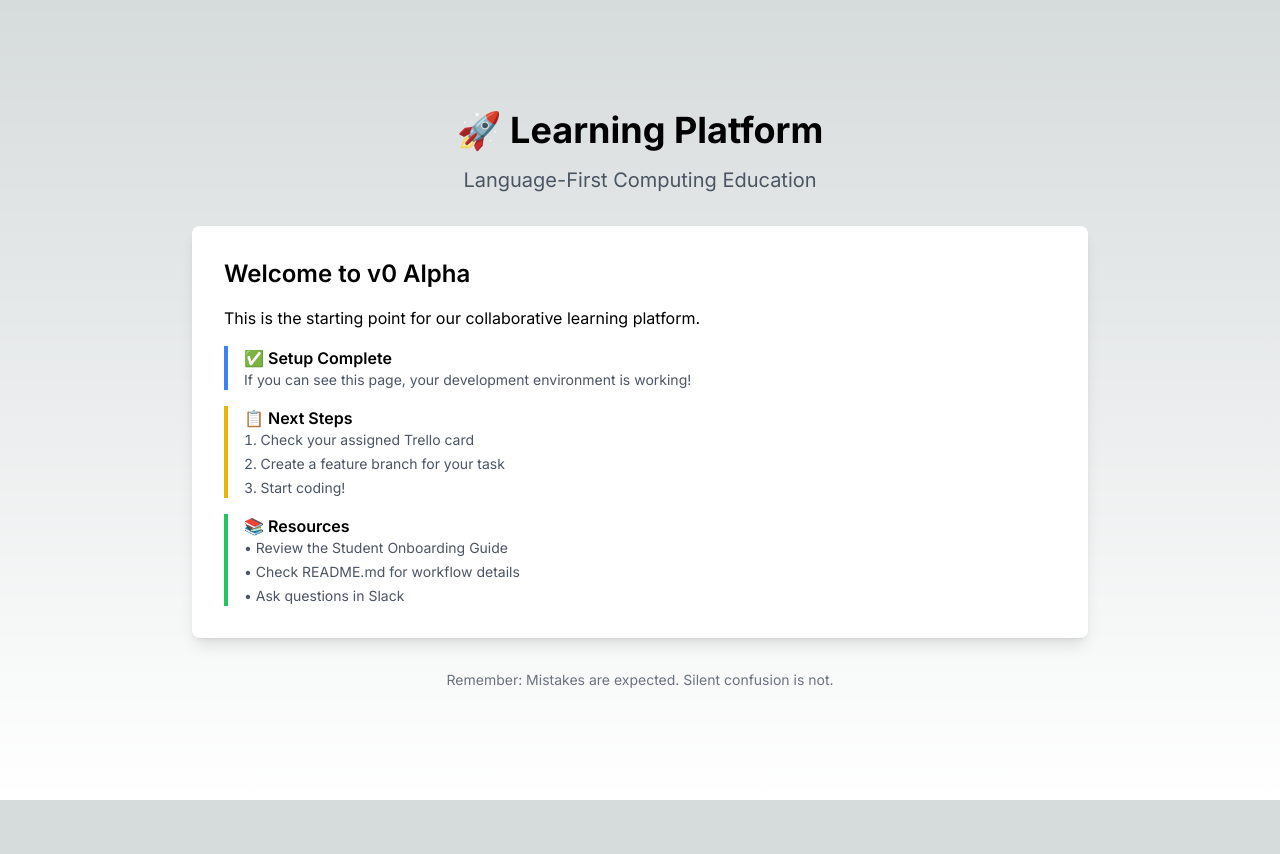
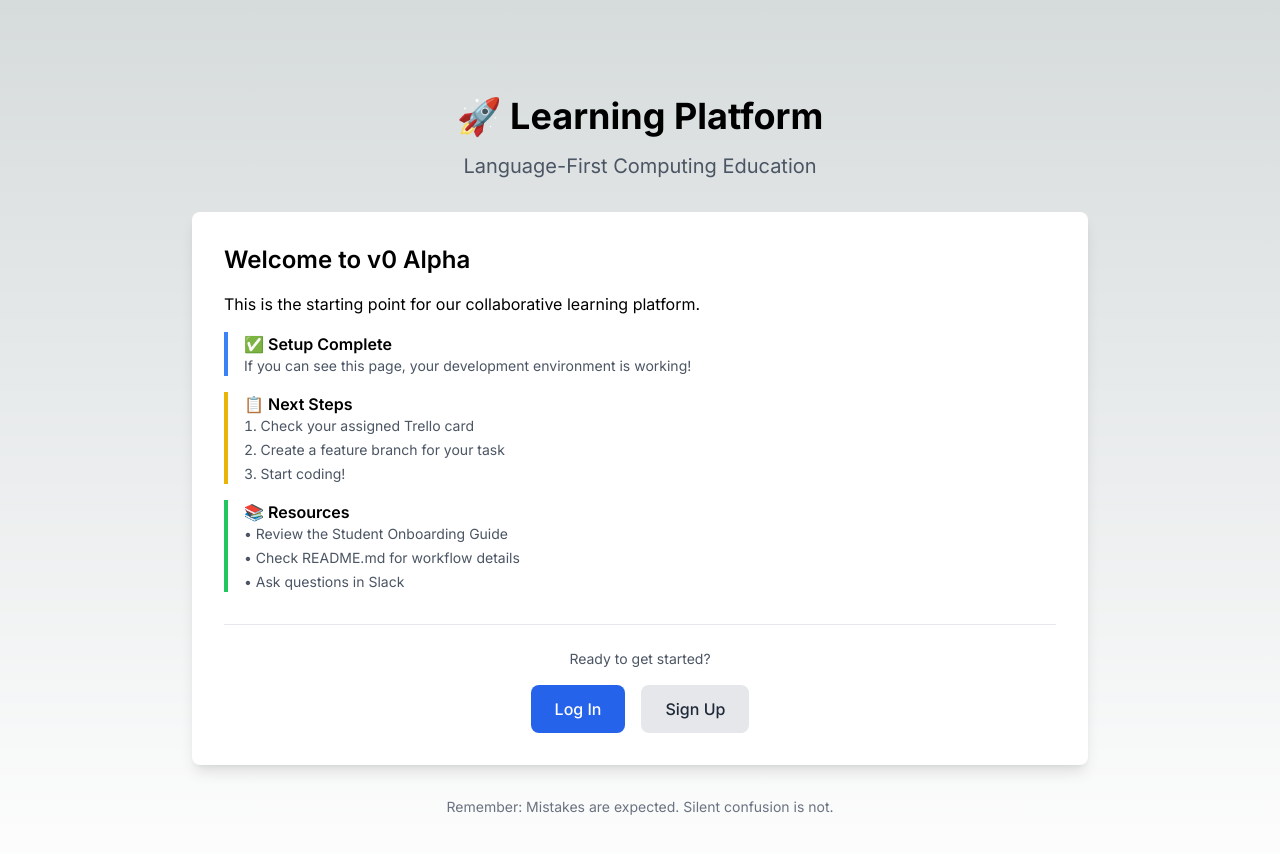
Before and after one commit to Hajara-Yasmin-Isa/LearningPlatform, a Next.js app: page / in a window 1280 px wide. Shown: the top 854 px of the page. Before the commit the page ends 800 px from the top, so only its background shows below. Built offline with nearby package versions, Linux system fonts and the light colour scheme.

Commit message:
Adding connectors to login and signup buttons to homepage

```diff
--- a/app/page.tsx
+++ b/app/page.tsx
@@ -1,3 +1,62 @@
+// export default function Home() {
+//   return (
+//     <main className="flex min-h-screen flex-col items-center justify-center p-24">
+//       <div className="max-w-4xl w-full space-y-8">
+//         <div className="text-center">
+//           <h1 className="text-4xl font-bold mb-4">
+//             🚀 Learning Platform
+//           </h1>
+//           <p className="text-xl text-gray-600 dark:text-gray-300">
+//             Language-First Computing Education
+//           </p>
+//         </div>
+
+//         <div className="bg-white dark:bg-gray-800 rounded-lg shadow-lg p-8">
+//           <h2 className="text-2xl font-semibold mb-4">Welcome to v0 Alpha</h2>
+//           <p className="mb-4">
+//             This is the starting point for our collaborative learning platform.
+//           </p>
+
+//           <div className="space-y-4">
+//             <div className="border-l-4 border-blue-500 pl-4">
+//               <h3 className="font-semibold">✅ Setup Complete</h3>
+//               <p className="text-sm text-gray-600 dark:text-gray-400">
+//                 If you can see this page, your development environment is working!
+//               </p>
+//             </div>
+
+//             <div className="border-l-4 border-yellow-500 pl-4">
+//               <h3 className="font-semibold">📋 Next Steps</h3>
+//               <ol className="text-sm text-gray-600 dark:text-gray-400 list-decimal list-inside space-y-1">
+//                 <li>Check your assigned Trello card</li>
+//                 <li>Create a feature branch for your task</li>
+//                 <li>Start coding!</li>
+//               </ol>
+//             </div>
+
+//             <div className="border-l-4 border-green-500 pl-4">
+//               <h3 className="font-semibold">📚 Resources</h3>
+//               <ul className="text-sm text-gray-600 dark:text-gray-400 space-y-1">
+//                 <li>• Review the Student Onboarding Guide</li>
+//                 <li>• Check README.md for workflow details</li>
+//                 <li>• Ask questions in Slack</li>
+//               </ul>
+//             </div>
+//           </div>
+//         </div>
+
+//         <div className="text-center text-sm text-gray-500">
+//           <p>Remember: Mistakes are expected. Silent confusion is not.</p>
+//         </div>
+//       </div>
+//     </main>
+//   )
+// }
+
+
+
+import Link from 'next/link'
+
 export default function Home() {
   return (
     <main className="flex min-h-screen flex-col items-center justify-center p-24">
@@ -43,6 +102,27 @@ export default function Home() {
               </ul>
             </div>
           </div>
+
+          {/* Login/Signup Buttons */}
+          <div className="mt-8 pt-6 border-t border-gray-200 dark:border-gray-700">
+            <p className="text-center text-sm text-gray-600 dark:text-gray-400 mb-4">
+              Ready to get started?
+            </p>
+            <div className="flex gap-4 justify-center">
+              <Link
+                href="/auth/login"
+                className="px-6 py-3 bg-blue-600 text-white rounded-lg hover:bg-blue-700 transition-colors font-medium"
+              >
+                Log In
+              </Link>
+              <Link
+                href="/auth/signup"
+                className="px-6 py-3 bg-gray-200 dark:bg-gray-700 text-gray-800 dark:text-gray-200 rounded-lg hover:bg-gray-300 dark:hover:bg-gray-600 transition-colors font-medium"
+              >
+                Sign Up
+              </Link>
+            </div>
+          </div>
         </div>
 
         <div className="text-center text-sm text-gray-500">
```
